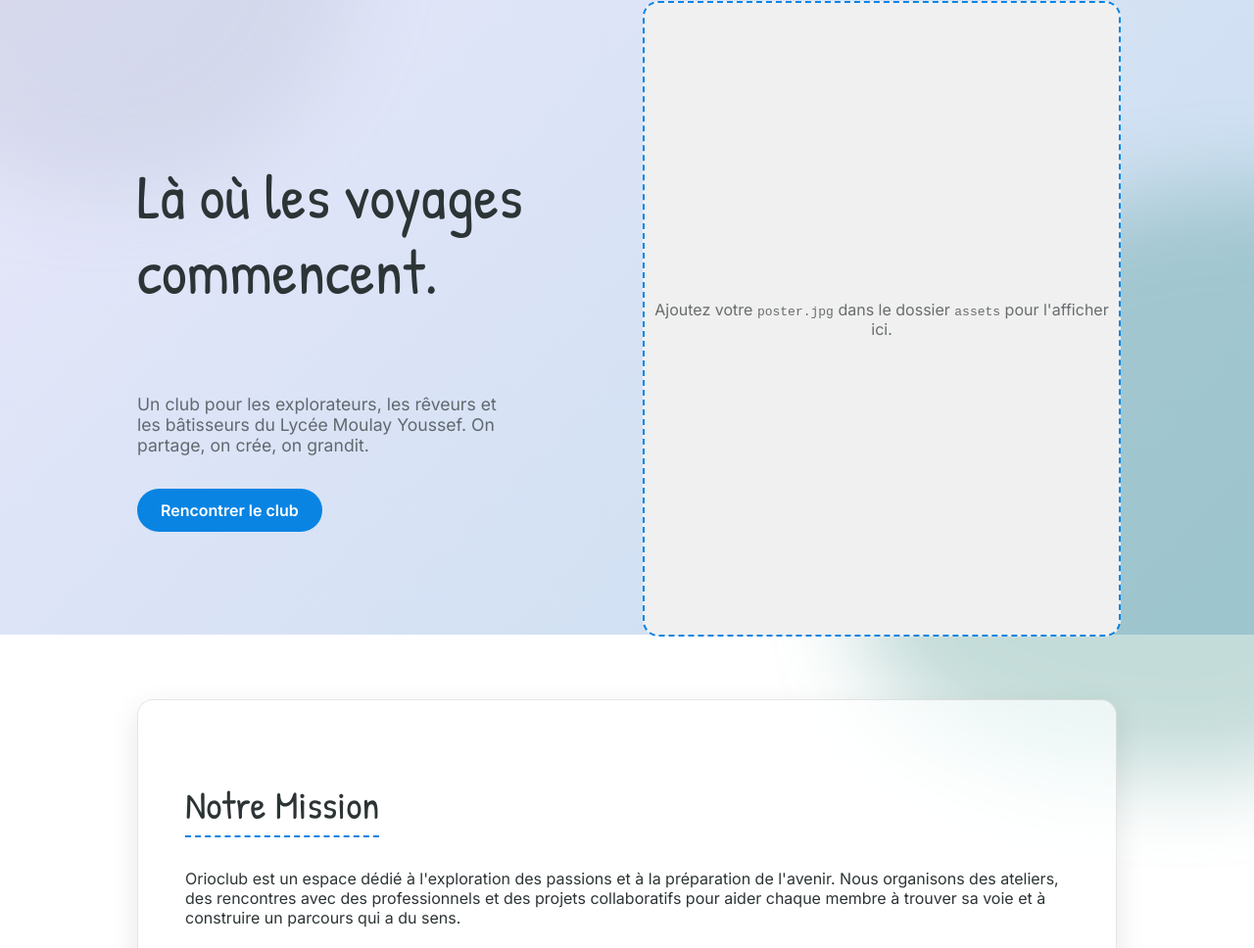
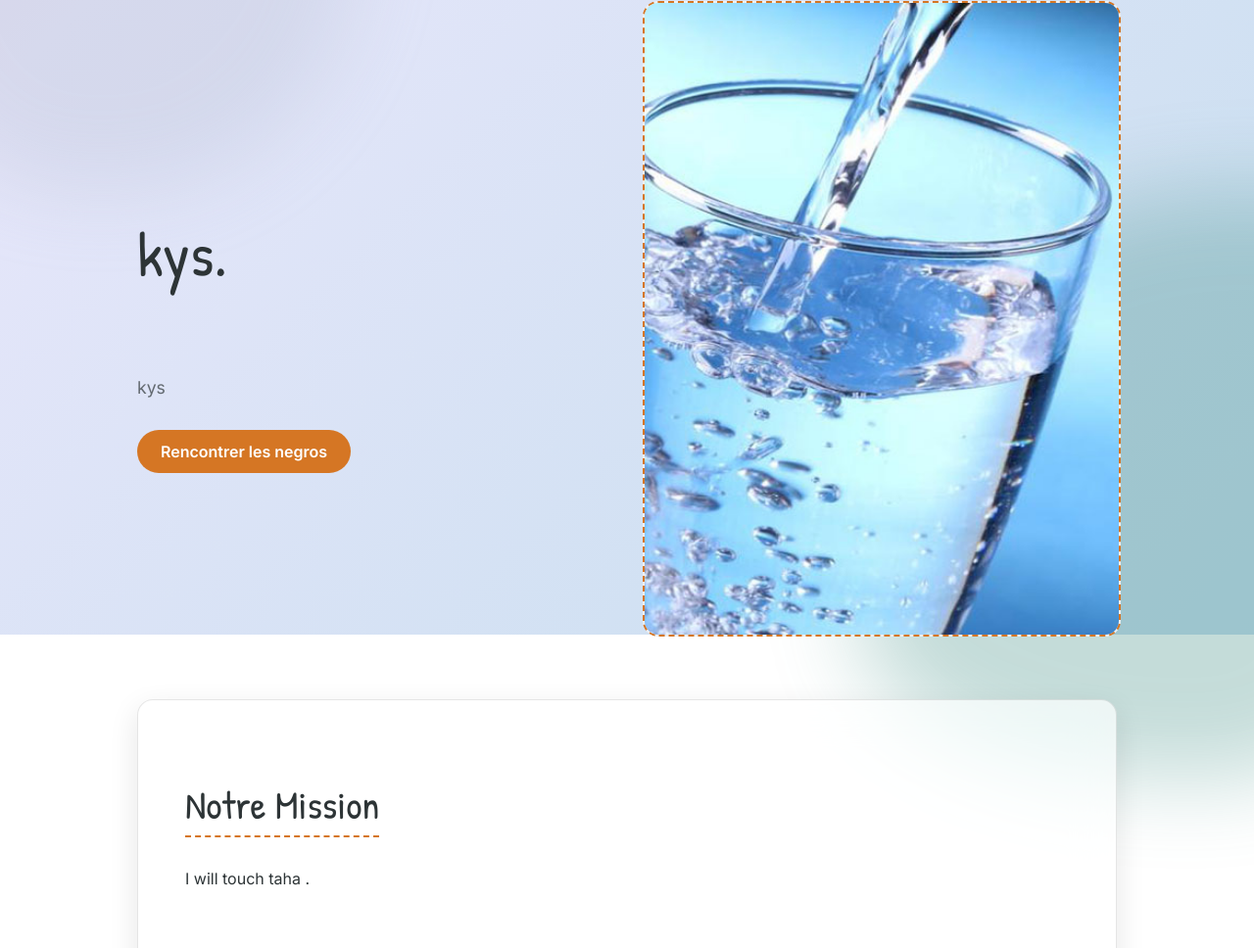
Before and after one commit to walsoup/orioclub, a plain HTML site: page index.html in a window 1280 px wide. Shown: the part 152-1120 px from the top of the page at 98% size. Drawn offline with Linux system fonts and the light colour scheme; no server answers.

```diff
--- a/index.html
+++ b/index.html
@@ -34,13 +34,13 @@
         <main class="container">
             <section class="hero">
                 <div class="hero__copy">
-                    <h1 class="hero__title">Là où les voyages commencent.</h1>
-                    <p class="hero__lead">Un club pour les explorateurs, les rêveurs et les bâtisseurs du Lycée Moulay Youssef. On partage, on crée, on grandit.</p>
-                    <a href="#members" class="btn hero__cta">Rencontrer le club</a>
+                    <h1 class="hero__title">kys.</h1>
+                    <p class="hero__lead">kys</p>
+                    <a href="#members" class="btn hero__cta">Rencontrer les negros
+                    </a>
                 </div>
                 <div class="hero__poster">
                     <div class="hero__poster-placeholder">
-                        <p>Ajoutez votre <code>poster.jpg</code> dans le dossier <code>assets</code> pour l'afficher ici.</p>
                     </div>
                     <!-- L'image du poster sera ajoutée ici par le script si elle existe -->
                 </div>
@@ -49,7 +49,7 @@
             <div class="content-box">
                 <section id="about" class="section">
                     <h2 class="section__title">Notre Mission</h2>
-                    <p>Orioclub est un espace dédié à l'exploration des passions et à la préparation de l'avenir. Nous organisons des ateliers, des rencontres avec des professionnels et des projets collaboratifs pour aider chaque membre à trouver sa voie et à construire un parcours qui a du sens.</p>
+                    <p>I will touch taha .</p>
                 </section>
 
                 <section id="members" class="section">
@@ -62,15 +62,15 @@
                 <section id="contact" class="section">
                     <h2 class="section__title">Contactez-nous</h2>
                     <ul class="contact-list">
-                        <li>Email: <a href="mailto:contact@orioclub.com">contact@orioclub.com</a></li>
-                        <li>Instagram: <a href="https://instagram.com/orioclub" target="_blank">@orioclub</a></li>
+                        <li>Email: <a href="mailto:contact@orioclub.com">contact@yourmom.com</a></li>
+                        <li>Instagram: <a href="https://instagram.com/ofsclub_mly" target="_blank">@ofsclub</a></li>
                     </ul>
                 </section>
             </div>
         </main>
 
         <footer class="site-footer">
-            <p>&copy; <span data-year></span> Orioclub. Tous droits réservés.</p>
+            <p>&copy; <span data-year></span> kyskyskyskyskyskyskysjyskyskjkfbkjdkjlb.</p>
         </footer>
     </div>
 
--- a/styles.css
+++ b/styles.css
@@ -3,7 +3,7 @@
 :root {
   --text-primary: #2d3436;
   --text-muted: rgba(45, 52, 54, 0.7);
-  --accent: #0984e3;
+  --accent: #d57624;
   --surface-card: rgba(255, 255, 255, 0.7);
   --shadow-soft: 0 10px 30px rgba(0, 0, 0, 0.1);
   --radius-medium: 16px;
```
Also changed, not shown: assets/member1.jpg (deleted), assets/member2.jpg (deleted), assets/member3.jpg (deleted), assets/poster.jpg (added), assets/water.jpg (added), members.txt.
